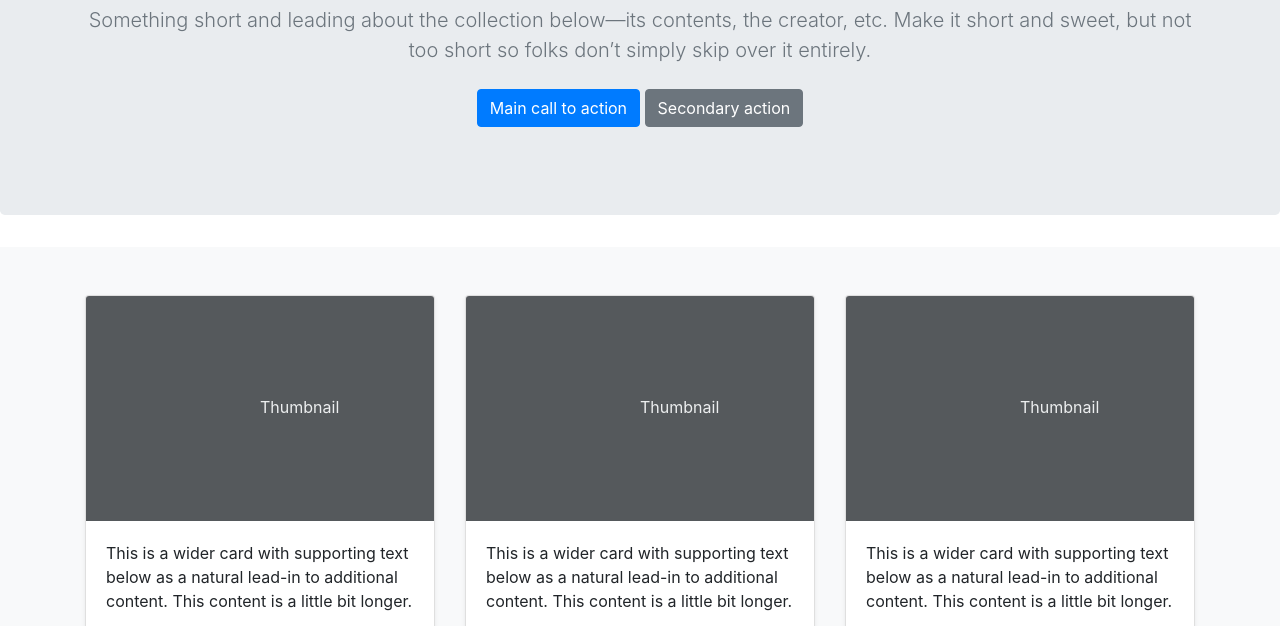
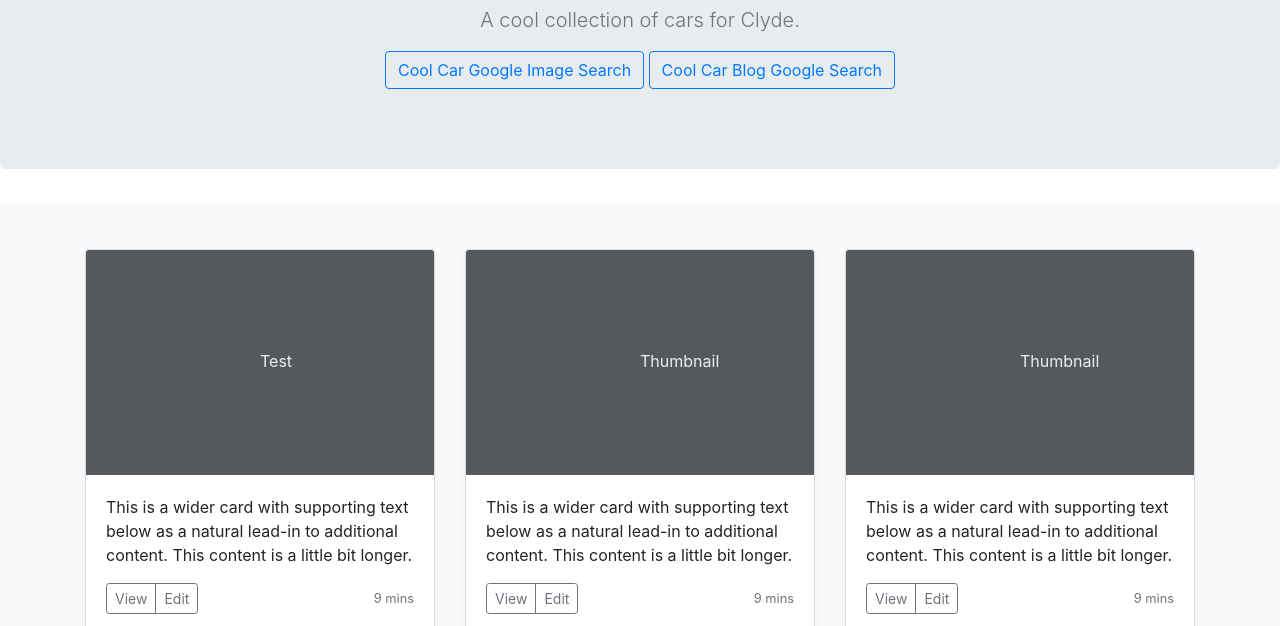
Before and after one commit to josephbarsness/clydesCoolCarCarousel, a plain HTML site: page index.html in a window 1280 px wide. Shown: the part 171-797 px from the top of the page. Drawn offline with nearby package versions, Linux system fonts and the light colour scheme.

Commit message:
before image search attempt #1

```diff
--- a/index.html
+++ b/index.html
@@ -60,12 +60,12 @@
         <section class="jumbotron text-center">
             <div class="container">
                 <h1 class="jumbotron-heading">Clyde's Car Collection</h1>
-                <p class="lead text-muted">Something short and leading about the collection below—its contents, the
-                    creator, etc. Make it short and sweet, but not too short so folks don’t simply skip over it
-                    entirely.</p>
+                <p class="lead text-muted">A cool collection of cars for Clyde.</p>
                 <p>
-                    <a href="#" class="btn btn-primary my-2">Main call to action</a>
-                    <a href="#" class="btn btn-secondary my-2">Secondary action</a>
+                    <a href="https://www.google.com/search?hl=en&tbm=isch&sxsrf=ACYBGNSeTjUT2C9FhxU1WV0FCp2_GiV-SQ%3A1568144438087&source=hp&biw=1536&bih=731&ei=Nvx3XaH0Au7t5gLGlIyADA&q=cool+cars&oq=cool+cars&gs_l=img.3..0l10.3561.4698..4874...0.0..0.137.688.9j1......0....1..gws-wiz-img.....0..35i39.UNLIogWCaus&ved=0ahUKEwih576hgcfkAhXutlkKHUYKA8AQ4dUDCAU&uact=5"
+                    class="btn btn-outline-primary">Cool Car Google Image Search</a>
+                    <a href="https://www.google.com/search?hl=en&sxsrf=ACYBGNRABzvuEZI0Vh341DudC8MZMOY-Rw%3A1568144496001&source=hp&ei=b_x3XZ6BOpKf_Qa0yI3gBQ&q=cool+car+blogs&oq=cool+car+blogs&gs_l=psy-ab.3..0.1695.3509..3665...1.0..0.107.1155.14j1......0....1..gws-wiz.......35i39j0i67j0i131j0i131i67j0i20i263j0i10j0i22i30.SRIQ_obzI_w&ved=0ahUKEwje9Iy9gcfkAhWST98KHTRkA1wQ4dUDCAc&uact=5"
+                    class="btn btn-outline-primary">Cool Car Blog Google Search</a>
                 </p>
             </div>
         </section>
@@ -81,7 +81,7 @@
                                 focusable="false" role="img" aria-label="Placeholder: Thumbnail">
                                 <title>Placeholder</title>
                                 <rect width="100%" height="100%" fill="#55595c"></rect><text x="50%" y="50%"
-                                    fill="#eceeef" dy=".3em">Thumbnail</text>
+                                    fill="#eceeef" dy=".3em">Test</text>
                             </svg>
                             <div class="card-body">
                                 <p class="card-text">This is a wider card with supporting text below as a natural
@@ -283,9 +283,6 @@
             <p class="float-right">
                 <a href="#">Back to top</a>
             </p>
-            <p>Album example is © Bootstrap, but please download and customize it for yourself!</p>
-            <p>New to Bootstrap? <a href="https://getbootstrap.com/">Visit the homepage</a> or read our <a
-                    href="/docs/4.3/getting-started/introduction/">getting started guide</a>.</p>
         </div>
     </footer>
 </body>
```
